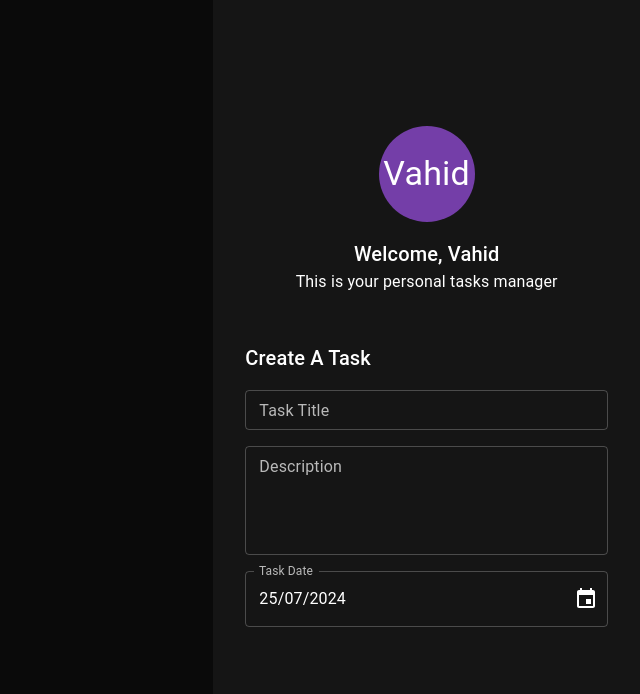
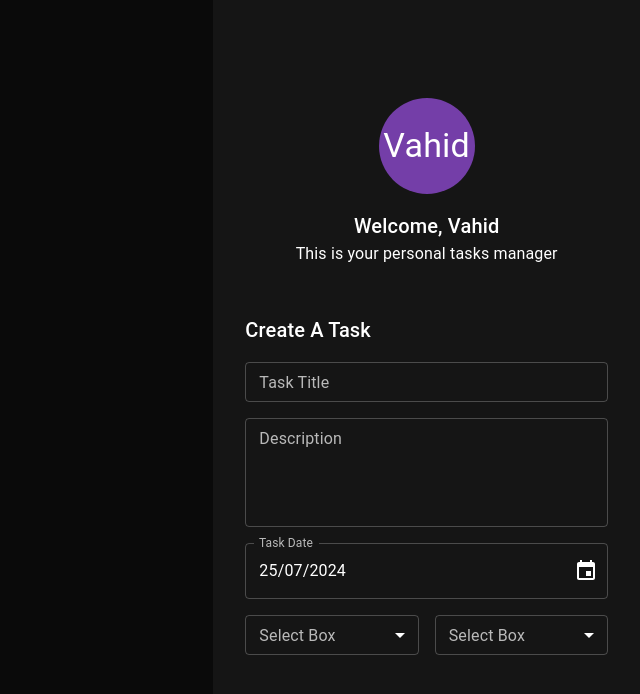
Before and after one commit to SaeedAbi/todo-practice, a React (Create React App) app: page / in a window 1280 px wide. Shown: the top 694 px of the page, without its empty margins (640-1280 px from the left). Built offline with nearby package versions, Linux system fonts and the light colour scheme.

Commit message:
:construction: add TaskSelect component for CreateTaskForm

```diff
--- a/src/components/CreateTaskForm/CreateTaskForm.tsx
+++ b/src/components/CreateTaskForm/CreateTaskForm.tsx
@@ -3,6 +3,7 @@ import {Box, Stack, Typography} from "@mui/material";
 import TaskTitle from "./_TaskTitle";
 import TaskDescription from "./_TaskDescription";
 import TaskDate from "./_TaskDate";
+import TaskSelect from "./_TaskSelect";
 
 const CreateTaskForm:FC = ():ReactElement => {
     return (
@@ -12,6 +13,10 @@ const CreateTaskForm:FC = ():ReactElement => {
             <TaskTitle/>
            <TaskDescription/>
                <TaskDate/>
+               <Stack direction='row' spacing={2} sx={{width:'100%'}}>
+               <TaskSelect />
+               <TaskSelect/>
+               </Stack>
            </Stack>
        </Box>
     );
--- /dev/null
+++ b/src/components/CreateTaskForm/Interfaces/ISelect.ts
@@ -0,0 +1,15 @@
+import {IDisabled} from "./IDisabled";
+import {SelectChangeEvent} from "@mui/material";
+
+export interface ISelectItems{
+    value:string;
+    label:string;
+}
+
+export interface ISelect extends IDisabled{
+    name?:string;
+    label?:string;
+    value?:string;
+    onChange?:(e:SelectChangeEvent)=>void;
+    items?:ISelectItems[];
+}
--- /dev/null
+++ b/src/components/CreateTaskForm/_TaskSelect.tsx
@@ -0,0 +1,44 @@
+import React, {FC, ReactElement} from 'react';
+import {FormControl, InputLabel, MenuItem, Select} from "@mui/material";
+import {ISelect} from "./Interfaces/ISelect";
+import PropTypes from "prop-types";
+
+const TaskSelect:FC<ISelect> = (props):ReactElement => {
+    const {
+        value='',
+        onChange=(e)=>console.log(e),
+        name='selectBox',
+        label='Select Box',
+        items=[{value: '', label: 'Add Items'}],
+        disabled=false,
+    }=props
+    return (
+       <FormControl fullWidth size='small'>
+           <InputLabel id={`${name}-id`}>
+               {label}
+           </InputLabel>
+           <Select labelId={`${name}-id`} id={`${name}-id-select`} value={value} label={label} name={name}
+                   onChange={onChange} disabled={disabled}
+           >
+               {
+                   items.map((item,index)=>(
+                       <MenuItem key={item.value+index} value={item.value}>{item.label}</MenuItem>
+                   ))
+               }
+           </Select>
+       </FormControl>
+    );
+};
+
+TaskSelect.propTypes={
+    onChange:PropTypes.func,
+    label:PropTypes.string,
+    name:PropTypes.string,
+    disabled:PropTypes.bool,
+    items:PropTypes.arrayOf(PropTypes.shape({
+        value:PropTypes.string.isRequired,
+        label:PropTypes.string.isRequired,
+    }))
+}
+
+export default TaskSelect;
```
